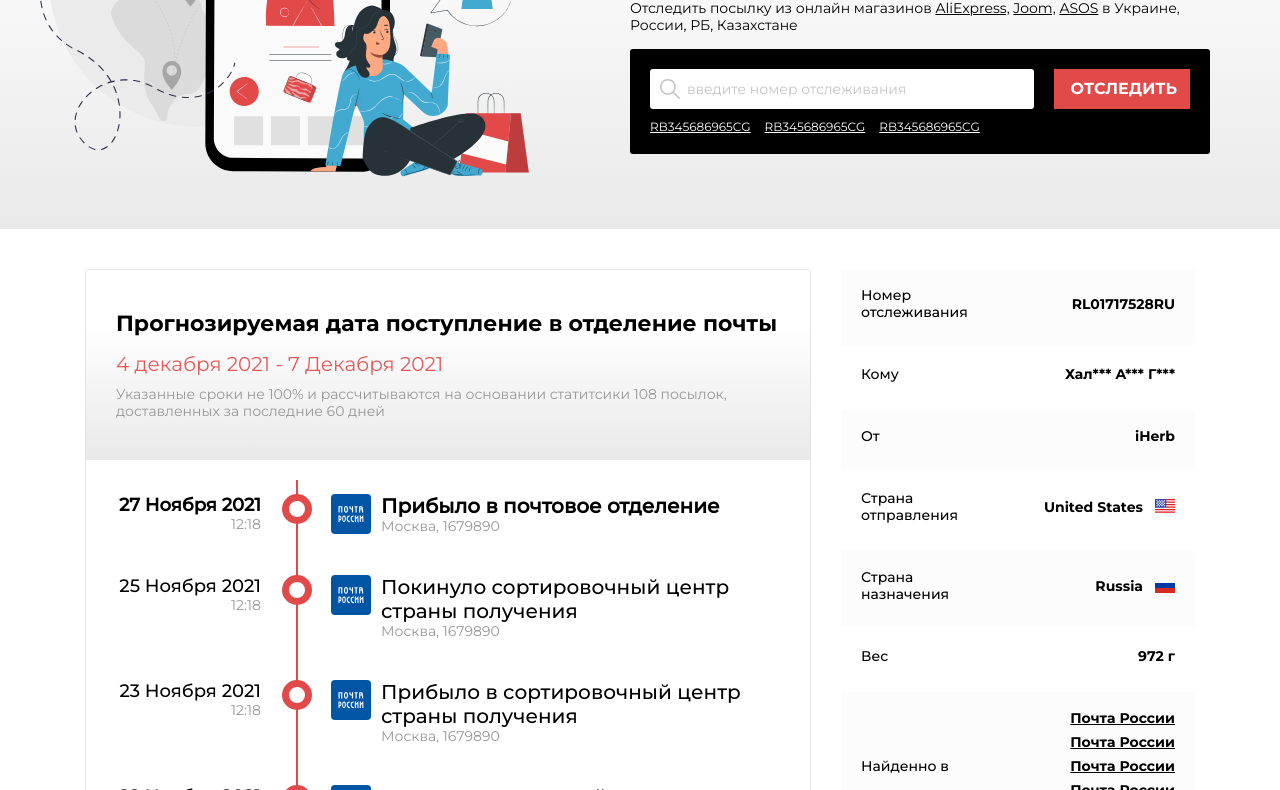
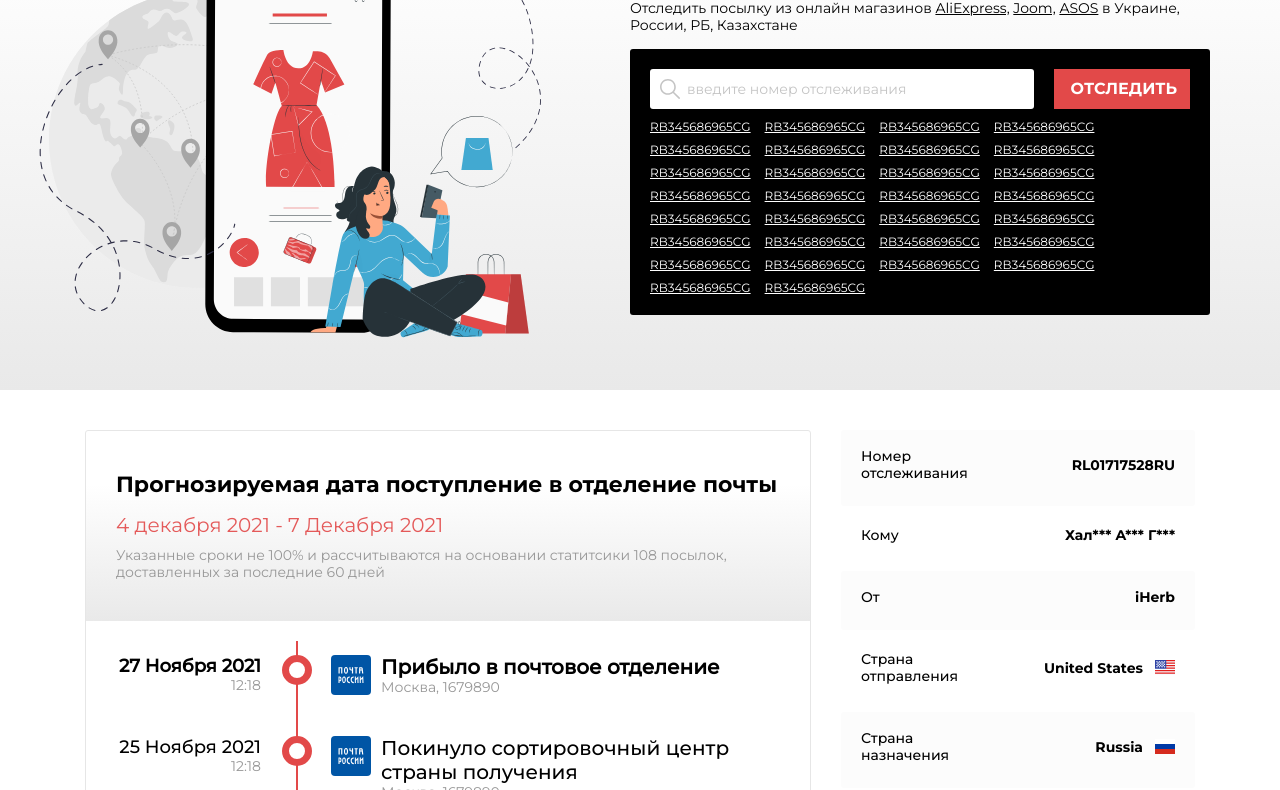
Before and after one commit to NataliaMalnova/track.global, a website: page app/shops.html in a window 1280 px wide. Shown: the part 328-1118 px from the top of the page. Drawn offline with Linux system fonts and the light colour scheme.

Commit message:
правки стилей для поля ввода трек номера

```diff
--- a/app/scss/components/_header.scss
+++ b/app/scss/components/_header.scss
@@ -15,18 +15,17 @@
     display: flex;
     justify-content: space-between;
     align-items: center;
+    margin-top: 16px;
+    @include for-470-px {
+      margin-top: 6px;
+    }
   }
 
   &__logo {
     display: flex;
     align-items: center;
-    margin-top: 16px;
     z-index: 100;
     position: relative;
-
-    @include for-470-px {
-      margin-top: 6px;
-    }
   }
 
   &__logo-img-one {
@@ -102,7 +101,7 @@
     &::before {
       content: "";
       position: absolute;
-      top: -31px;
+      top: -40px;
       left: 0;
       right: 0;
       height: 5px;
--- a/app/scss/components/_top.scss
+++ b/app/scss/components/_top.scss
@@ -35,6 +35,10 @@
       font-size: 25px;
       line-height: 30px;
       text-align: center;
+      margin-top: 25px;
+    }
+    @include for-470-px {
+      margin-top: 10px;
     }
   }
 
@@ -77,11 +81,6 @@
     z-index: 10;
 
     @include for-725-px {
-      position: absolute;
-      margin: 0 -10px;
-      left: 0;
-      right: 0;
-      bottom: 0;
       padding: 20px 10px;
       padding-bottom: 12px;
     }
--- a/app/scss/components/country/_country.scss
+++ b/app/scss/components/country/_country.scss
@@ -1,5 +1,4 @@
 .country {
-
   .container {
     @include for-470-px {
       padding: 0 10px;
@@ -36,9 +35,9 @@
     }
 
     &::before {
-      content: '';
+      content: "";
       position: absolute;
-      background-image: url('../images/country/top-bg.png');
+      background-image: url("../images/country/top-bg.png");
       background-repeat: no-repeat;
       background-size: contain;
       left: -50px;
@@ -161,13 +160,6 @@
     }
   }
 
-  .top__search {
-    @include for-769-px {
-      margin-bottom: 10px;
-      margin-bottom: 0;
-    }
-  }
-
   .breadcrumbs {
     margin-bottom: 30px;
 
@@ -218,7 +210,8 @@
   }
 
   &__list {
-    @include for-1025-px {}
+    @include for-1025-px {
+    }
 
     @include for-470-px {
       &:not(:last-child) {
@@ -252,11 +245,11 @@
 
   &__item-link {
     padding: 15px;
-    border: 1px solid #E6E6E6;
+    border: 1px solid #e6e6e6;
     border-radius: 3px;
     display: flex;
     align-items: center;
-    transition: all .3s ease;
+    transition: all 0.3s ease;
 
     &:hover {
       transform: scale(1.1);
--- a/app/scss/components/delivery/_time.scss
+++ b/app/scss/components/delivery/_time.scss
@@ -6,14 +6,12 @@
   }
 
   .header {
-    background: linear-gradient(360deg, #E9E9E9 0%, rgba(238, 234, 234, 0) 71.82%);
+    background: linear-gradient(
+      360deg,
+      #e9e9e9 0%,
+      rgba(238, 234, 234, 0) 71.82%
+    );
     padding: 10px 0;
-  }
-
-  .header__logo {
-    @include for-769-px {
-      margin-top: 0;
-    }
   }
 
   .top__search-btn {
@@ -114,7 +112,7 @@
     &:nth-child(9),
     &:nth-child(11),
     &:nth-child(14) {
-      background-color: #FCFCFC;
+      background-color: #fcfcfc;
     }
 
     @include for-1025-px {
@@ -133,10 +131,9 @@
 
     @include for-470-px {
       padding: 10px;
-      min-height: 68px
+      min-height: 68px;
     }
   }
-
 
   &__content-item-num {
     @extend %Mont-500;
@@ -189,19 +186,19 @@
 
   &__content-item-num--top {
     &::before {
-      content: 'Формат номера';
+      content: "Формат номера";
     }
   }
 
   &__content-item-service--top {
     &::before {
-      content: 'Служба доставки';
+      content: "Служба доставки";
     }
   }
 
   &__content-item-period--top {
     &::before {
-      content: 'Сроки доставки';
+      content: "Сроки доставки";
       right: 0;
       text-align: right;
     }
--- a/app/scss/components/shops/_shops.scss
+++ b/app/scss/components/shops/_shops.scss
@@ -34,9 +34,9 @@
     }
 
     &::before {
-      content: '';
+      content: "";
       position: absolute;
-      background-image: url('../images/shops/shop-bg.svg');
+      background-image: url("../images/shops/shop-bg.svg");
       background-repeat: no-repeat;
       background-size: contain;
       left: -50px;
@@ -168,13 +168,6 @@
     }
   }
 
-  .top__search {
-    @include for-769-px {
-      margin-bottom: 10px;
-      margin-bottom: 0;
-    }
-  }
-
   .breadcrumbs {
     @include for-470-px {
       display: none;
@@ -225,7 +218,7 @@
 
   &__item {
     padding: 20px;
-    border: 1px solid #E6E6E6;
+    border: 1px solid #e6e6e6;
     border-radius: 3px;
     display: flex;
     flex-direction: column;
@@ -234,7 +227,7 @@
   }
 
   &__item-logo {
-    transition: all .3s ease;
+    transition: all 0.3s ease;
 
     &:hover {
       // margin-top: -5px;
@@ -266,7 +259,7 @@
     font-size: 20px;
     line-height: 24px;
     margin-bottom: 5px;
-    transition: all .3s ease;
+    transition: all 0.3s ease;
 
     &:hover {
       color: $accent;
@@ -301,7 +294,7 @@
     line-height: 17px;
     color: $accent;
     text-decoration: underline;
-    transition: all .3s ease-in-out;
+    transition: all 0.3s ease-in-out;
 
     &:hover {
       font-size: 16px;
--- a/app/shops.html
+++ b/app/shops.html
@@ -625,6 +625,87 @@
                   </button>
                 </div>
                 <div class="top__search-links">
+                  <a class="top__search-link" href="#">
+                    RB345686965CG
+                  </a>
+                  <a class="top__search-link" href="#">
+                    RB345686965CG
+                  </a>
+                  <a class="top__search-link" href="#">
+                    RB345686965CG
+                  </a>
+                  <a class="top__search-link" href="#">
+                    RB345686965CG
+                  </a>
+                  <a class="top__search-link" href="#">
+                    RB345686965CG
+                  </a>
+                  <a class="top__search-link" href="#">
+                    RB345686965CG
+                  </a>
+                  <a class="top__search-link" href="#">
+                    RB345686965CG
+                  </a>
+                  <a class="top__search-link" href="#">
+                    RB345686965CG
+                  </a>
+                  <a class="top__search-link" href="#">
+                    RB345686965CG
+                  </a>
+                  <a class="top__search-link" href="#">
+                    RB345686965CG
+                  </a>
+                  <a class="top__search-link" href="#">
+                    RB345686965CG
+                  </a>
+                  <a class="top__search-link" href="#">
+                    RB345686965CG
+                  </a>
+                  <a class="top__search-link" href="#">
+                    RB345686965CG
+                  </a>
+                  <a class="top__search-link" href="#">
+                    RB345686965CG
+                  </a>
+                  <a class="top__search-link" href="#">
+                    RB345686965CG
+                  </a>
+                  <a class="top__search-link" href="#">
+                    RB345686965CG
+                  </a>
+                  <a class="top__search-link" href="#">
+                    RB345686965CG
+                  </a>
+                  <a class="top__search-link" href="#">
+                    RB345686965CG
+                  </a>
+                  <a class="top__search-link" href="#">
+                    RB345686965CG
+                  </a>
+                  <a class="top__search-link" href="#">
+                    RB345686965CG
+                  </a>
+                  <a class="top__search-link" href="#">
+                    RB345686965CG
+                  </a>
+                  <a class="top__search-link" href="#">
+                    RB345686965CG
+                  </a>
+                  <a class="top__search-link" href="#">
+                    RB345686965CG
+                  </a>
+                  <a class="top__search-link" href="#">
+                    RB345686965CG
+                  </a>
+                  <a class="top__search-link" href="#">
+                    RB345686965CG
+                  </a>
+                  <a class="top__search-link" href="#">
+                    RB345686965CG
+                  </a>
+                  <a class="top__search-link" href="#">
+                    RB345686965CG
+                  </a>
                   <a class="top__search-link" href="#">
                     RB345686965CG
                   </a>
```
Also changed, not shown: app/index.html (+41 -0 lines), app/css/style.min.css.
